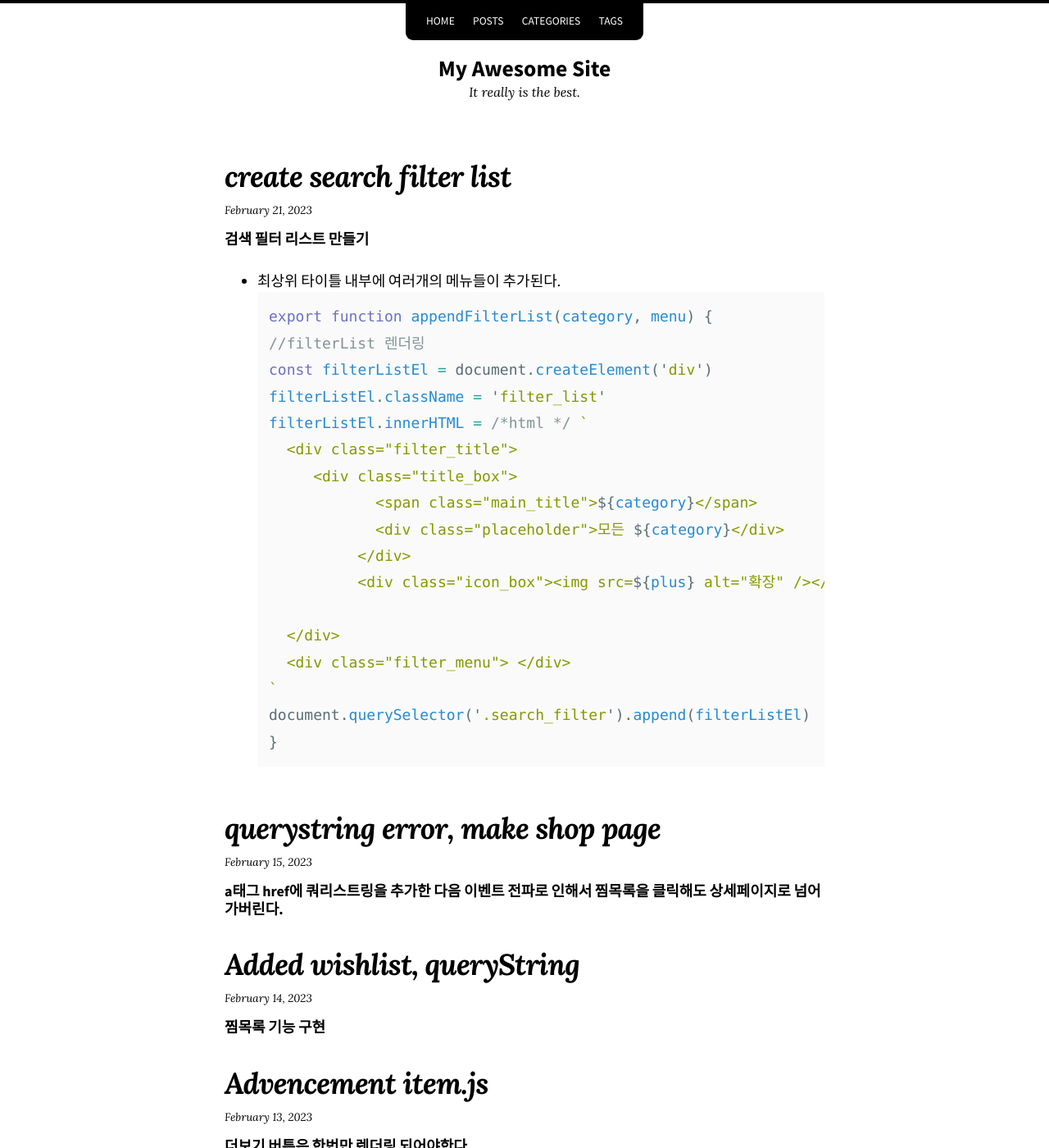
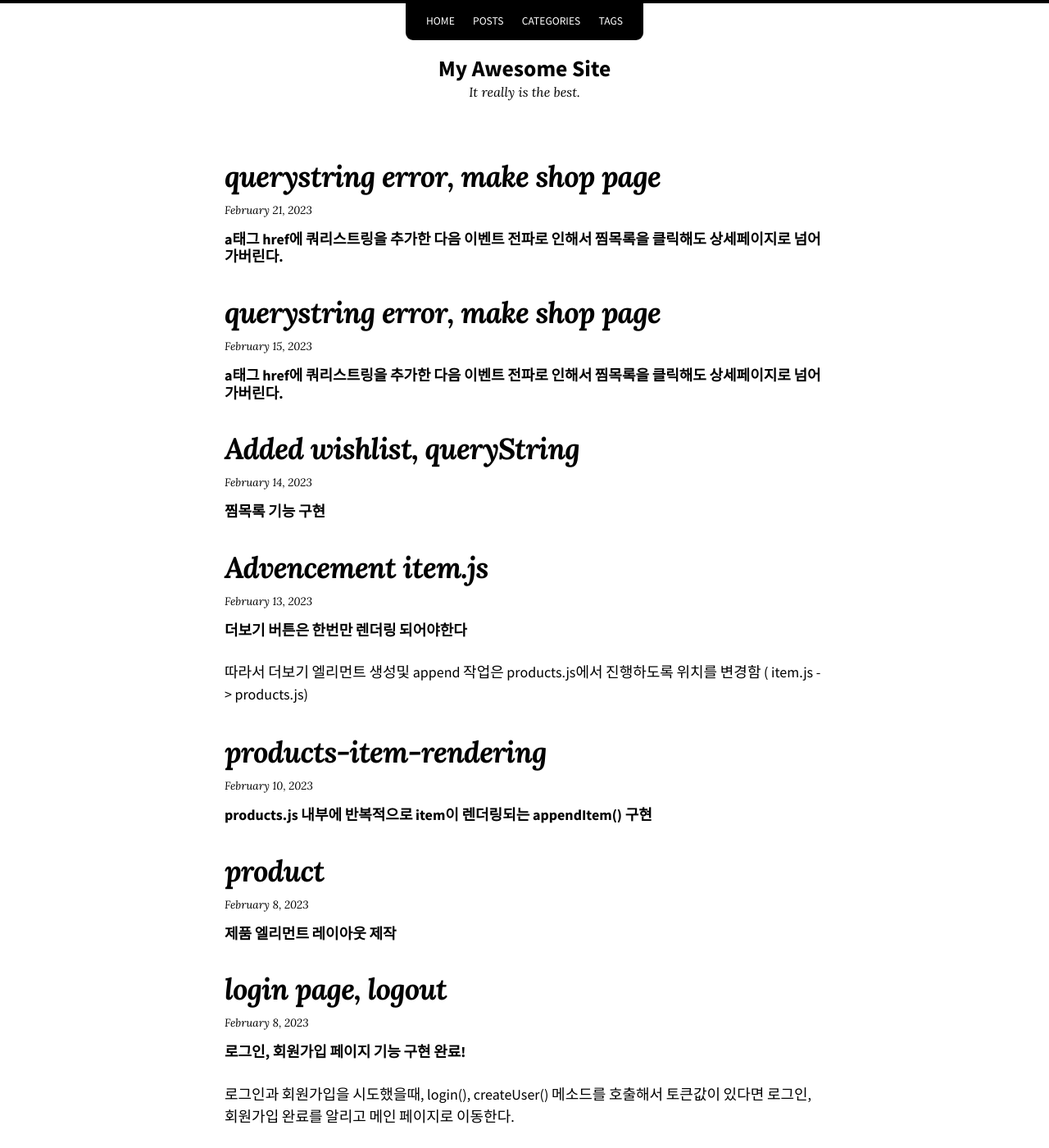
Before and after one commit to jyc-coder/jyc-coder.github.io, a Jekyll site: the page built from index.md, in a window 1280 px wide and 1400 px high. Shown: the whole window at 82% size. Built offline with Jekyll 4.4.1, drawn with Linux system fonts in a browser that asks for light colours; nearby versions of some CDN libraries; part of the change alters nothing that is shown.

Commit message:
Update 2023-02-21-filter-list.markdown

````diff
--- a/_posts/2023-02-21-filter-list.markdown
+++ b/_posts/2023-02-21-filter-list.markdown
@@ -1,233 +1,87 @@
 ---
 layout: post
-title: "create search filter list"
+title: "querystring error, make shop page"
 categories: TeamProject
 teags: javascript
 ---
 
 
+# a태그 href에 쿼리스트링을 추가한 다음 이벤트 전파로 인해서 찜목록을 클릭해도 상세페이지로 넘어가버린다.
 
-# 검색 필터 리스트 만들기
-- 최상위 타이틀 내부에 여러개의 메뉴들이 추가된다.
+- 쿼리스트링 추가 전에는 찜목록 기능이 제대로 작동하는 듯 했으나, 쿼리스트링을 추가한 후에는 이벤트 버블링을 막아내지 못하고 상세 페이지로 이동해버린다.
+
+## 해결 방법
+
+- 찜목록 아이콘의 onclick에 원래 기능을 막아버리는 e.preventDefault()를 호출한 다음 버블링 차단을 위해서 e.stopPropagation()을 호출했더니 해결되었다.
+`js/item.js`
 ```js
-export function appendFilterList(category, menu) {
-  //filterList 렌더링
+wishicon.onclick = (e) => {
+      // 찜목록 클릭시, 찜목록 이미지 src값에 따라 제품의 id값을 로컬 스토리지에 추가/제거
+      if (wishicon.src == wishOn) {
+        wishlist = wishlist.filter((e) => e !== el.getAttribute('data-id'))
+        localStorage.setItem('wishlist', wishlist)
+        console.log(wishlist)
+      } else {
+        wishlist.push(el.getAttribute('data-id'))
+        localStorage.setItem('wishlist', wishlist)
+        console.log(wishlist)
+      }
+      wishicon.src = wishicon.src === wishOff ? wishOn : wishOff
+
+      e.preventDefault()
+      e.stopPropagation()
+    }
+  })
+```
+
+# 상점 페이지 레이아웃 구현
+- 상점의 제품목록과 필터링 옵션 컴포넌트를 렌더링하는 메소드를 제작했음
+- 상점 페이지의 제품 아이템의 이미지 크기가 살짝 작았으면 해서 이미지 크기를 줄인 버전의 메소드를 제작했다.appendSmallProducts(tag, dpnum, num, content)
+- 4번째 파라미터는 append되는 위치로, 상점페이지에서는 body가 아니라 content라는 컨테이너 안에서 구현될 것이기 때문에 따로 메소드를 제작함!
+- 현재 체크박스 필터는 제대로 구현되지않았음. 서로 다른 깊이의 데이터를 어떤 방식으로 선택창을 만들어야할지 고민해봐야겠음
+`js/shop.js`
+```js
+export default function appendShopContent() {
+  const catList = ['카테고리', '브랜드', '성별', '가격']
+  const contentEl = document.createElement('div')
+  contentEl.className = 'content'
+
+  contentEl.innerHTML = /*html */ `
+    <div class="search_filter">
+        <div class="filter_status">
+          <div class="status_box">
+            <span class="status_text"> 필터 </span>
+          </div>
+        </div>
+     `
+
+  document.body.append(contentEl)
+  const searchFilterEl = document.querySelector('.search_filter')
   const filterListEl = document.createElement('div')
   filterListEl.className = 'filter_list'
-  filterListEl.innerHTML = /*html */ `
-    <div class="filter_title">
-       <div class="title_box">
-              <span class="main_title">${category}</span>
-              <div class="placeholder">모든 ${category}</div>
+
+  catList.forEach((e) => {
+    const filterListEl = document.createElement('div')
+    filterListEl.className = 'filter_list'
+    filterListEl.innerHTML = /*html */ `
+     <div class="filter_title">
+            <div class="title_box">
+              <span class="main_title">${e}</span>
+              <div class="placeholder">모든 ${e}</div>
             </div>
-            <div class="icon_box"><img src=${plus} alt="확장" /></div>
+            <div class="icon_box"><img class="more_icon" src=${plus}  alt="확장" /></div>
+          </div>
+      `
 
-    </div>
-    <div class="filter_menu"> </div>
-  `
-  document.querySelector('.search_filter').append(filterListEl)
-  }
+    searchFilterEl.append(filterListEl)
+  })
+  appendSmallProducts(' 남성', 4, 12, contentEl)
+}
+
 ```
+![image](https://user-images.githubusercontent.com/56331400/219062486-085ca30c-f296-4a5d-9330-683bfa79b54a.png)
 
 
-
-- 필터 리스트를 렌더링하는 `appendMenu(container,menu,isfirst)`를 구현함
-- `container` : 렌더링 위치 , `menu`: 메뉴 정보, `isfirst`: 최상위 메뉴인지 아닌지 여부 파악을 위한 변수
-- 재귀 방식으로 메소드를 구현해서, ul엘리먼트를 생성한 다음 그 안에 li엘리먼트를 추가한다.
-- 만약 세부 메뉴(submenus)가 존재한다면 해당 메소드를 한번 더 호출한다.
-- 세부 메뉴가 다 더이상 존재하지 않는다면 거기서 종료
-- 세부 메뉴와 상위 메뉴의 구분을 위해서 ul의 클래스에 sub을 추가했고, sub 클래스에는 padding 값을 부여했다.
-`css/shop.scss`
-```css
- .menu_list {
-          box-sizing: border-box;
-          margin: 0;
-          padding: 0;
-          list-style: none;
-          max-height: 315px;
-          overflow-y: auto;
-          .sub {
-            padding: 5px 0 6px 25px;
-            display: none;
-          }
-          ...
-          }
-```
-
-`js/shop.js`
-```js
-export function appendMenu(container, menu, isfirst, test) {
-  if (!menu || !menu.length) return
-  console.log(container, menu)
-  const ul = document.createElement('ul')
-  ul.className = isfirst ? 'menu_list' : 'menu_list sub'
-
-  for (const { title, submenus } of menu) {
-    // 체크박스에 태그 이름과 체크 여부 파악을 위한 데이터 속성 부여
-    const li = document.createElement('li')
-    li.className = 'menu'
-    li.innerHTML = /*html */ `
-     <a href="#" class="menu_link">
-                  <img src=${unchecked} alt="체크박스" />
-                  <span class="link_text">${title}</span>
-    `
-    if (submenus) {
-      appendMenu(li, submenus, false, true)
-      li.className = 'menu'
-    }
-
-    ul.appendChild(li)
-  }
-  ...
-
-  }
-```
-![image](https://user-images.githubusercontent.com/56331400/220144279-aee0b1e7-6fe6-46c0-a038-08d5a6c1c364.png)
-
-외관상으로는 좋지만 아직 기능을 추가하지 않았다.
-
-# 상위 타이틀을 클릭하면 메뉴가 나타나고, 메뉴를 클릭하면 세부 메뉴가 나타나게 해야한다.
-
-- 각각의 메뉴에 이벤트를 추가했고, 클릭하면 display의 속성을 토글하는 방식으로 구현했다.
-```js
-// 기능 구현 1. 하나만 체크할수 있게 설정
-  const menuListEl = container.querySelector('.menu_list')
-  const menuEls = menuListEl.querySelectorAll('.menu')
-
-  menuEls.forEach((e) => {
-
-    e.addEventListener('click', (target) => {
-      // console.log('click')
-      target.preventDefault()
-      target.stopPropagation()
-
-      // console.log(target.target.innerText)
-      menuEls.forEach((j) => {
-        const checkbox = j.querySelector('img')
-        checkbox.src = unchecked
-      })
-      e.querySelector('img').src =
-        e.querySelector('img').src === unchecked ? checked : unchecked
-      const subEls = e.querySelector('.menu_list .sub')
-      if (subEls) {
-        subEls.style.display =
-          subEls.style.display === 'block' ? 'none' : 'block'
-      }
-      target.stopPropagation()
-    })
-  })
-```
-## 문제: 세부 메뉴를 클릭했을때 이벤트가 2번 발생한다.
-
-- 항목을 클릭했을때 'click'이 2번 발생하는 문제가 있었다.
-- 렌더링을 전부 진행한 다음에 기능을 추가했는데, 중복으로 추가된 것이 원인으로 추정됨
-
-## 해결 : 이벤트를 추가하는 위치를 변경함
-- li 엘리먼트를 생성하고 innerHTML에 내용을 추가한 다음에 li에 토글 메소드를 추가했다.
-- 재귀 방식으로 메소드를 구현하다보니 전체 만들어진 엘리먼트에 기능을 추가하면서 중복될 가능성이 있다고 판단하여 위치를 변경했더니 해결됨
-
-## 문제2: 다른 메뉴를 클릭할때 다른 곳의 체크박스를 전부 해제하고 싶다.
-- 체크박스를 클릭했을때 이미지 변경이 잘 되지만 전체 필터중에서 선택되는 곳을 한군데로 줄여서 클릭된 태그에 해당하는 결과값을 렌더링 해주고 싶었다.
-
-## 해결 : 선택된 항목을 제외한 나머지 전부의 이미지를 변경함
-- search_filter 내부의 menu 클래스를 가진 li 엘리먼트 (allMenuEl)을 선언함
-- allMenuEl을 배열화 시켜서 선택된 li를 제외한 모든 엘리먼트의 이미지src를 unchecked로 변경함으로써 문제 해결
-
-```js
-export function appendMenu(container, menu, isfirst, test) {
-  ...
-
-  for (const { title, submenus } of menu) {
-    // 체크박스에 태그 이름과 체크 여부 파악을 위한 데이터 속성 부여
-    const li = document.createElement('li')
-    li.className = 'menu'
-    li.innerHTML = /*html */ `
-     <a href="#" class="menu_link">
-                  <img src=${unchecked} alt="체크박스" />
-                  <span class="link_text">${title}</span>
-    `
-    function toggleSiblings(me) {
-      const checkbox = me.querySelector('img')
-      checkbox.src = checked
-      const subEls = me.querySelector('.menu_list.sub')
-      if (subEls) {
-        subEls.style.display =
-          subEls.style.display === 'block' ? 'none' : 'block'
-      }
-      const allMenuEl = document
-        .querySelector('.search_filter')
-        .querySelectorAll('.menu')
-      Array.from(allMenuEl)
-        .filter((el) => el !== me)
-        .forEach((menu) => {
-          const checkbox = menu.querySelector('img')
-          checkbox.src = unchecked
-        })
-    }
-    li.addEventListener('click', (event) => {
-      console.log(event.currentTarget.textContent.trim())
-      event.preventDefault()
-      event.stopPropagation()
-      toggleSiblings(li)
-    })
-
-    if (submenus) {
-      appendMenu(li, submenus, false, true)
-      li.className = 'menu'
-    }
-
-    ul.appendChild(li)
-  }
-
-  container.appendChild(ul)
-
-}
-```
-
-
-## 문제3 : 다른 상위 메뉴를 선택했을 때 이전에 고른 메뉴의 세부메뉴를 숨기고 싶다.
-- 이제 하나씩만 체크되지만, 다른 메뉴를 선택했을때, 보여졌던 세부메뉴가 그대로 남아있는 현상이 있었다.
-
-## 해결 : 배열화 시겼던 allMEnuEl에 서브메뉴 display style 변경 코드 추가
-- 선택된 요소를 제외한 나머지 엘리먼트의 이미지 src를 변경했듯이, 나머지 세부메뉴들을 전부 선택해서 display 속성을 변경함
-- menu의 서브메뉴가 존재하고, 선택된 엘리먼트의 세부메뉴가 아니라면, 해당 display 속성을 none으로 변경함
-`toggleSiblings -> toggleOnly`로 이름 변경
-
-```
-function toggleOnly(me) {
-      const checkbox = me.querySelector('img')
-      checkbox.src = checked
-      const subEls = me.querySelector('.menu_list.sub')
-      if (subEls) {
-        subEls.style.display =
-          subEls.style.display === 'block' ? 'none' : 'block'
-      }
-      const allMenuEl = document
-        .querySelector('.search_filter')
-        .querySelectorAll('.menu')
-      Array.from(allMenuEl)
-        .filter((el) => el !== me)
-        .forEach((menu) => {
-          const checkbox = menu.querySelector('img')
-          checkbox.src = unchecked
-          const subEls = menu.querySelector('.menu_list.sub')
-          if (subEls && !menu.contains(me)) {
-            subEls.style.display = 'none'
-          }
-        })
-    }
-```
-
-
-# 결과
-
-![ezgif com-video-to-gif (2)](https://user-images.githubusercontent.com/56331400/220155892-9a0f1f80-0715-4f78-ba0d-2bd804dd922c.gif)
-
-원하는 방식대로 동작되는 것을 확인함
-
-# TODO
-- 체크박스에 해당하는 제품 렌더링
-- 체크 필터가 같이 스크롤되어 따라오는 기능 구현
-
-## OPTION
-- 무한 스크롤
+TODO
+- 체크박스 필터 컴포넌트 제작하기
+- 체크하면 검색 결과를 렌더링하는 기능 구현
````
